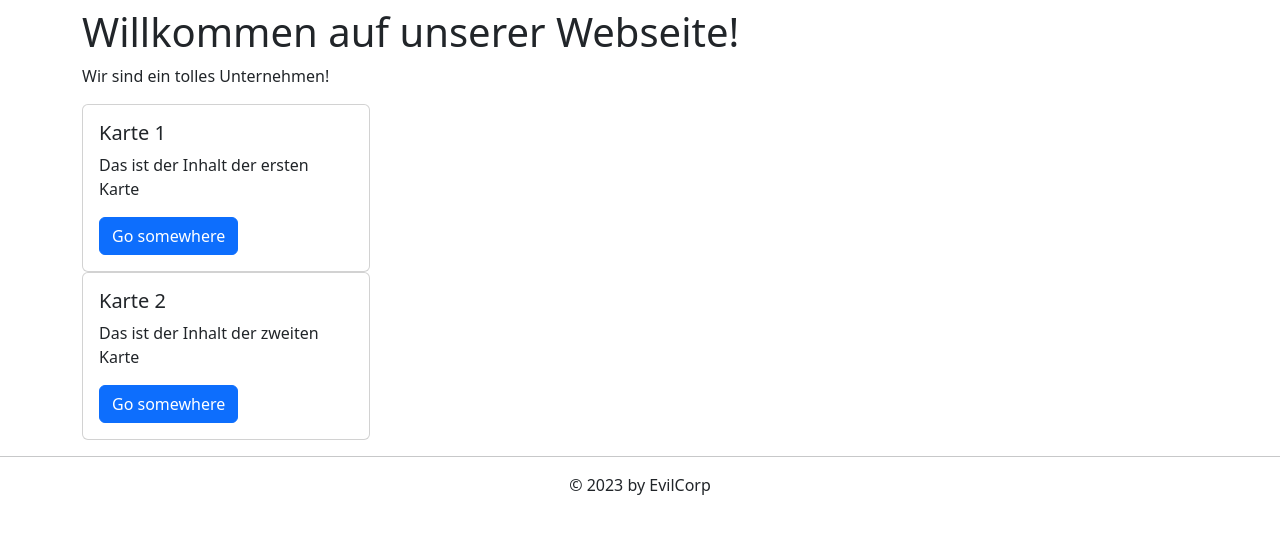
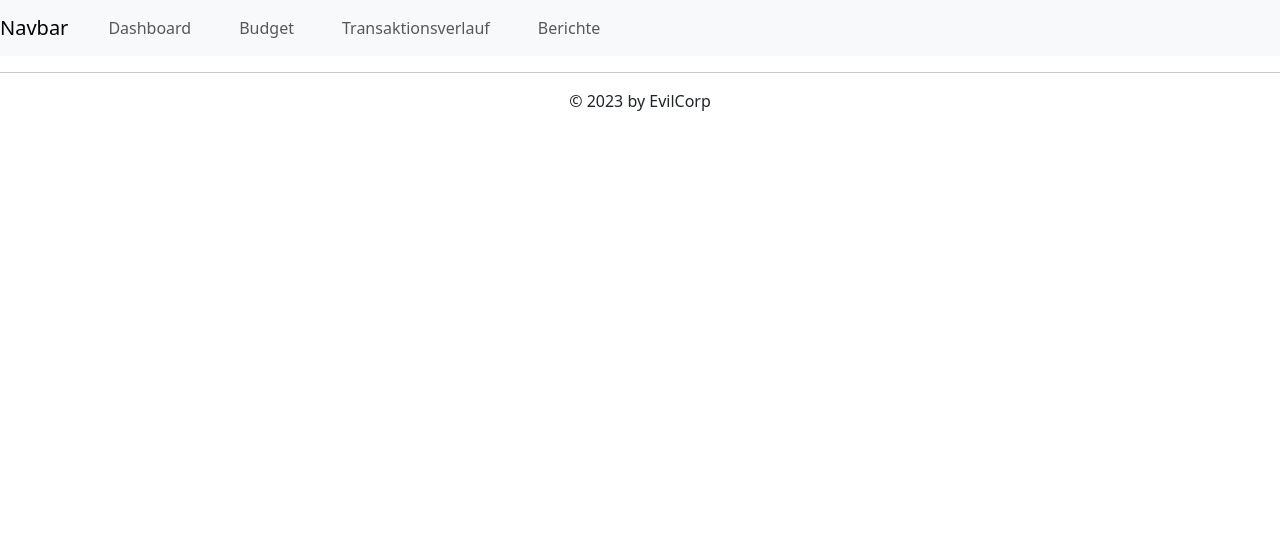
Before and after one commit to mafhgr/semesterprojekt, a Flask app: page / in a window 1280 px wide. Shown: the top 534 px of the page. Run offline with Flask 3, Linux system fonts and the light colour scheme.

Commit message:
Struktur erstellt

```diff
--- a/hello.py
+++ b/hello.py
@@ -1,20 +1,31 @@
 from flask import Flask, render_template
 
-app = Flask("Mein Se")
+app = Flask("Mein Semesterprojekt")
 
 #Pfad, den der Benutzer aufruft
 @app.route('/')
 def index():
-    card1 = {
-        'title': 'Karte 1',
-        'content': 'Das ist der Inhalt der ersten Karte'
-    }
-    card2 = {
-        'title': 'Karte 2',
-        'content': 'Das ist der Inhalt der zweiten Karte'
-    }
-    return render_template('index.html', card1=card1, card2=card2)
+    return render_template('index.html')
 
+@app.route('/impressum')
+def impressum():
+    return render_template('impressum.html')
+
+@app.route('/dashboard')
+def dashboard():
+    return render_template('dashboard.html')
+
+@app.route('/budget')
+def budget():
+    return render_template('budget.html')
+
+@app.route('/transaktionsverlauf')
+def transaktionsverlauf():
+    return render_template('transaktionsverlauf.html')
+
+@app.route('/berichte')
+def berichte():
+    return render_template('berichte.html')
 
 
 if __name__ == '__main__':
--- a/templates/base.html
+++ b/templates/base.html
@@ -6,15 +6,39 @@
     <meta name="viewport" content="width=device-width, initial-scale=1">
     <link href="https://cdn.jsdelivr.net/npm/bootstrap@5.3.2/dist/css/bootstrap.min.css" rel="stylesheet" integrity="sha384-T3c6CoIi6uLrA9TneNEoa7RxnatzjcDSCmG1MXxSR1GAsXEV/Dwwykc2MPK8M2HN" crossorigin="anonymous">
     <script src="https://cdn.jsdelivr.net/npm/bootstrap@5.3.2/dist/js/bootstrap.bundle.min.js" integrity="sha384-C6RzsynM9kWDrMNeT87bh95OGNyZPhcTNXj1NW7RuBCsyN/o0jlpcV8Qyq46cDfL" crossorigin="anonymous"></script>
-
+    <script src="https://code.jquery.com/jquery-3.5.1.slim.min.js"></script>
+    <nav class="navbar navbar-expand-lg navbar-light bg-light">
+        <a class="navbar-brand" href="#">Navbar</a>
+        <button class="navbar-toggler" type="button" data-toggle="collapse" data-target="#navbarNav" aria-controls="navbarNav" aria-expanded="false" aria-label="Toggle navigation">
+          <span class="navbar-toggler-icon"></span>
+        </button>
+        <div class="collapse navbar-collapse" id="navbarNav">
+          <ul class="navbar-nav">
+            <li class="nav-item active mx-3">
+              <a class="nav-link" href="#">Dashboard</span></a>
+            </li>
+            <li class="nav-item mx-3">
+              <a class="nav-link" href="#">Budget</a>
+            </li>
+            <li class="nav-item mx-3">
+              <a class="nav-link" href="#">Transaktionsverlauf</a>
+            </li>
+            <li class="nav-item mx-3">
+                <a class="nav-link" href="#">Berichte</a>
+            </li>
+          </ul>
+        </div>
+      </nav>
 </head>
 <body>
+    <div>
+        <div>
+            <div>
+                <h1>
+                    {% block header %}
 
-    <div class="container">
-        <div class="row">
-            <div class="col">
-                <h1>
-                    {% block header %}{% endblock %}
+
+                    {% endblock %}
                 </h1>
                 {% block content %}{% endblock %}
             </div>
--- a/templates/index.html
+++ b/templates/index.html
@@ -2,20 +2,11 @@
 {% extends "base.html" %}
 
 {% block header %}
-<h1>Willkommen auf unserer Webseite!</h1>
+
 {% endblock %}
 
+
 {% block content %}
-    <p>Wir sind ein tolles Unternehmen!</p>
-
-    {% with card=card1 %}
-    {% include "card.html" %}
-    {% endwith %}
-
-    {%with card=card2 %}
-    {% include "card.html" %}
-    {% endwith %}
-
 {% endblock %}
 
 {% block footer %}
```
Also changed, not shown: templates/berichte.html (added), templates/budget.html (added), templates/dashboard.html (added), templates/transaktionsverlauf.html (added).
